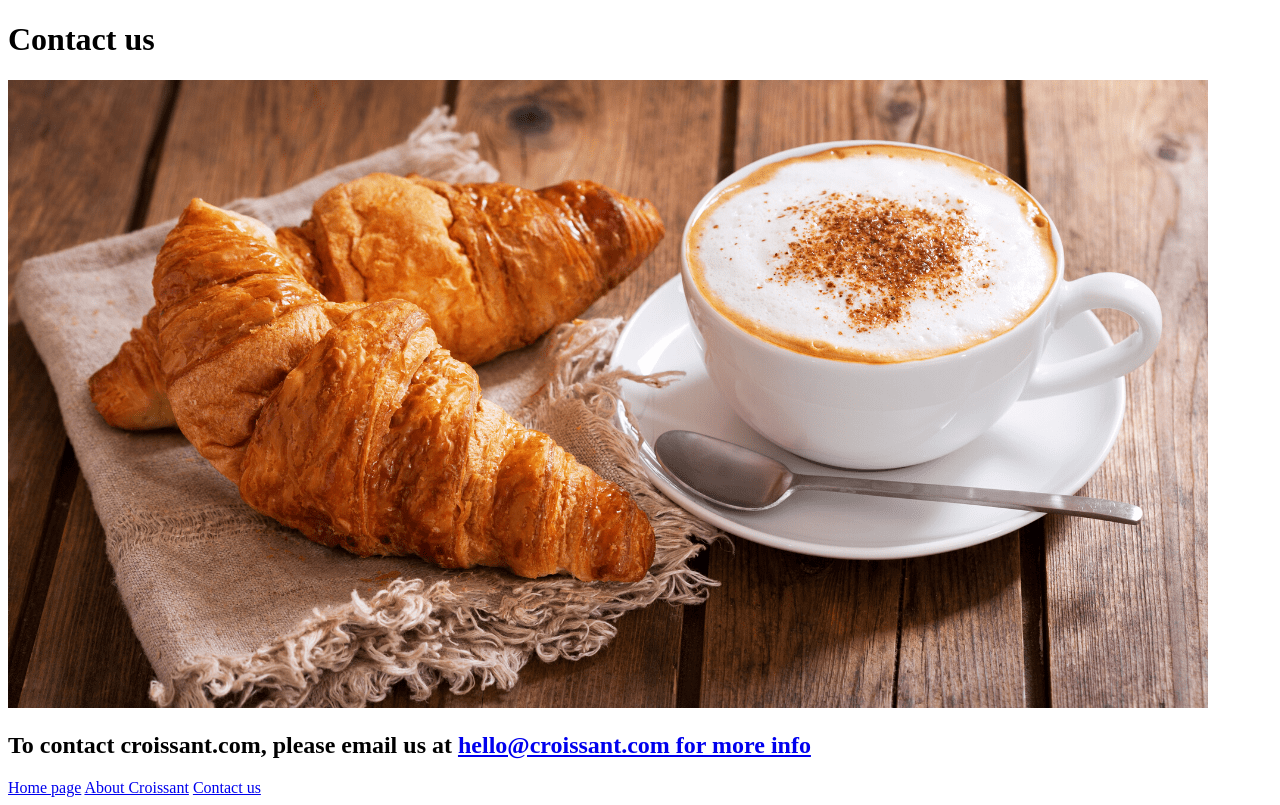
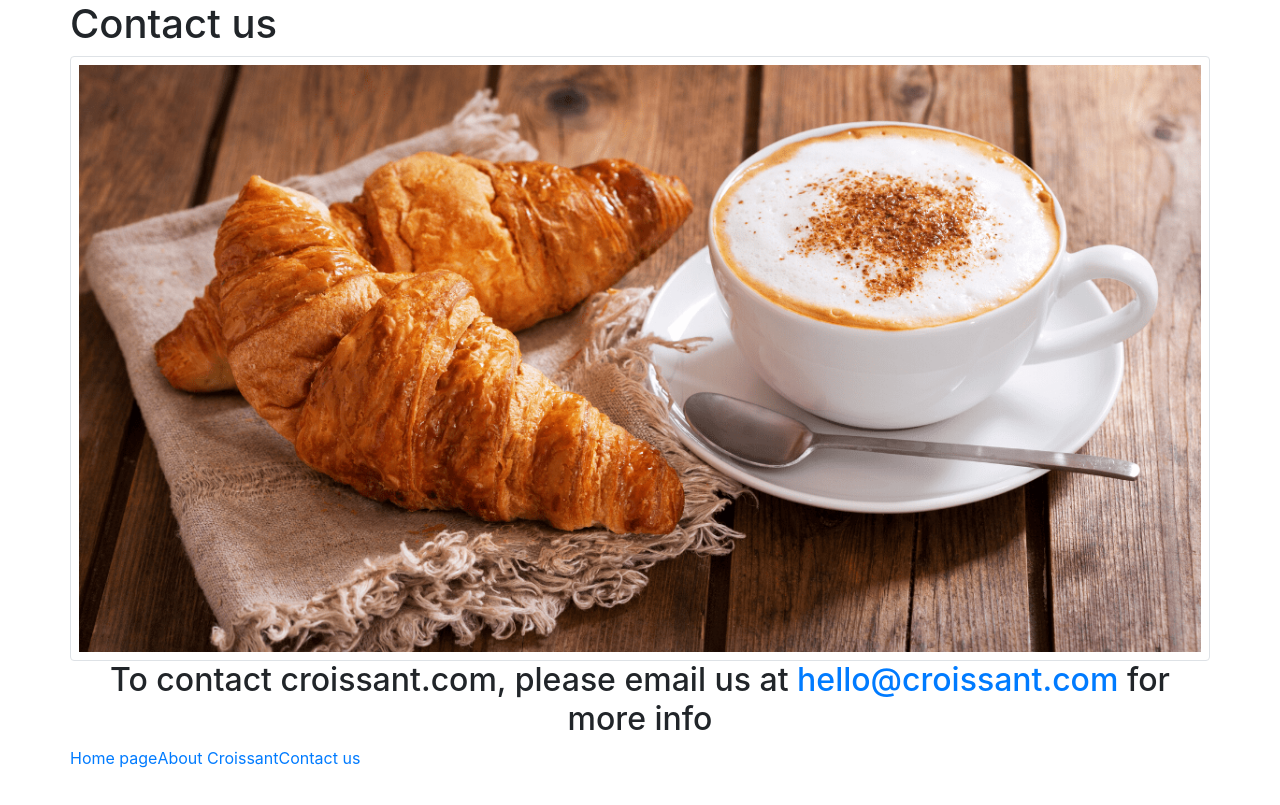
Before and after one commit to AlonaAloha/Multiple-pages, a plain HTML site: page contact.html in a window 1280 px wide. Drawn offline with nearby package versions, Linux system fonts and the light colour scheme.

Commit message:
Added Bootstrap

```diff
--- a/contact.html
+++ b/contact.html
@@ -4,20 +4,27 @@
   <meta charset="UTF-8">
   <meta http-equiv="X-UA-Compatible" content="IE=edge">
   <meta name="viewport" content="width=device-width, initial-scale=1.0">
-    <link rel="stylesheet" href="/css/style.css"/>
+    <link rel="stylesheet" href="/css/styles.css"/>
+    <link rel="stylesheet" href="https://cdn.jsdelivr.net/npm/bootstrap@4.0.0/dist/css/bootstrap.min.css"
+      integrity="sha384-Gn5384xqQ1aoWXA+058RXPxPg6fy4IWvTNh0E263XmFcJlSAwiGgFAW/dAiS6JXm"
+       crossorigin="anonymous">
   <title>Contact-page</title>
 </head>
 <body>
+  <div class="container">
+    <div class="row">
   <h1> Contact us </h1>
-  <img src="/images/banh.png" alt="Homemade croissant" class="croissant-images">
+  <img src="images/banh.png" alt="Homemade croissant" class="img-fluid rounded shadow-sm p-2 border">
  <h2>To contact croissant.com, please email us at
   <a href ="mailto:hello@croissant.com" title="contact us by email">
-    hello@croissant.com for more info</a>
+    hello@croissant.com </a>for more info
    </h2>
    <footer></footer>
-<a href="/index.html">Home page</a>
- <a href="/about.html">About Croissant</a>
-<a href="/contact.html">Contact us</a>
+<a href="index.html">Home page</a>
+ <a href="about.html">About Croissant</a>
+<a href="contact.html">Contact us</a>
 </footer>
+</div>
+</div>
 </body>
 </html>
```
Also changed, not shown: about.html (+13 -5 lines), index.html (+12 -4 lines).
